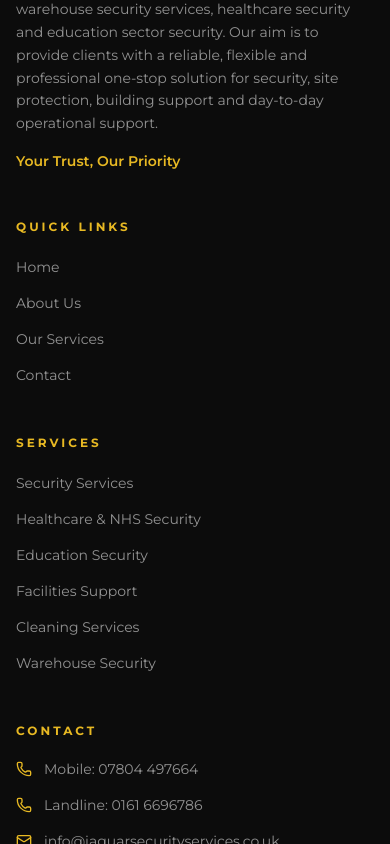
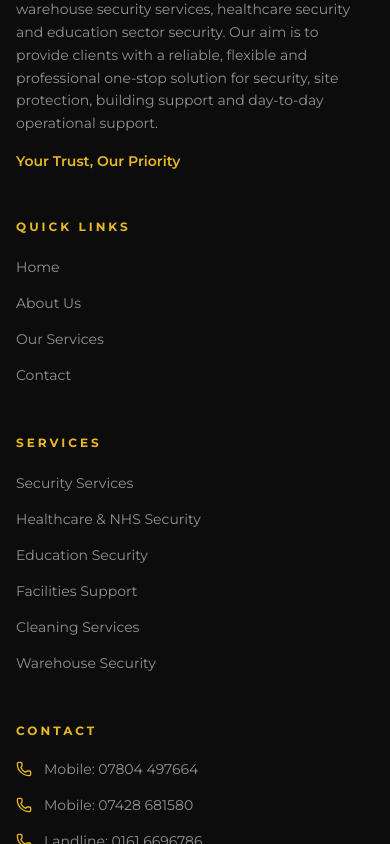
Before and after one commit to afhan-akhtar/Jaguars-Security-Services, a Next.js app: page / in a window 390 px wide. Shown: the part 11156-12000 px from the top of the page. Built offline with nearby package versions, Linux system fonts and the light colour scheme.

Commit message:
add second mobile number

```diff
--- a/src/components/Footer.tsx
+++ b/src/components/Footer.tsx
@@ -77,6 +77,15 @@
               </li>
               <li>
                 <a
+                  href={`tel:${companyInfo.phone2.replace(/\s/g, "")}`}
+                  className="flex items-start gap-3 text-sm text-white/55 transition-colors hover:text-jaguar-gold-light"
+                >
+                  <Phone className="mt-0.5 h-4 w-4 shrink-0 text-jaguar-gold-light" />
+                  <span>Mobile: {companyInfo.phone2}</span>
+                </a>
+              </li>
+              <li>
+                <a
                   href={`tel:${companyInfo.landline.replace(/\s/g, "")}`}
                   className="flex items-start gap-3 text-sm text-white/55 transition-colors hover:text-jaguar-gold-light"
                 >
--- a/src/lib/services.ts
+++ b/src/lib/services.ts
@@ -265,6 +265,7 @@
   motto: "Reliable • Flexible • Professional",
   pillars: ["PROTECT", "MONITOR", "RESPOND", "ASSURE"],
   phone: "07804 497664",
+  phone2: "07428 681580",
   landline: "0161 6696786",
   email: "info@jaguarsecurityservices.co.uk",
   website: "https://www.jaguarsecurityservices.co.uk",
```
